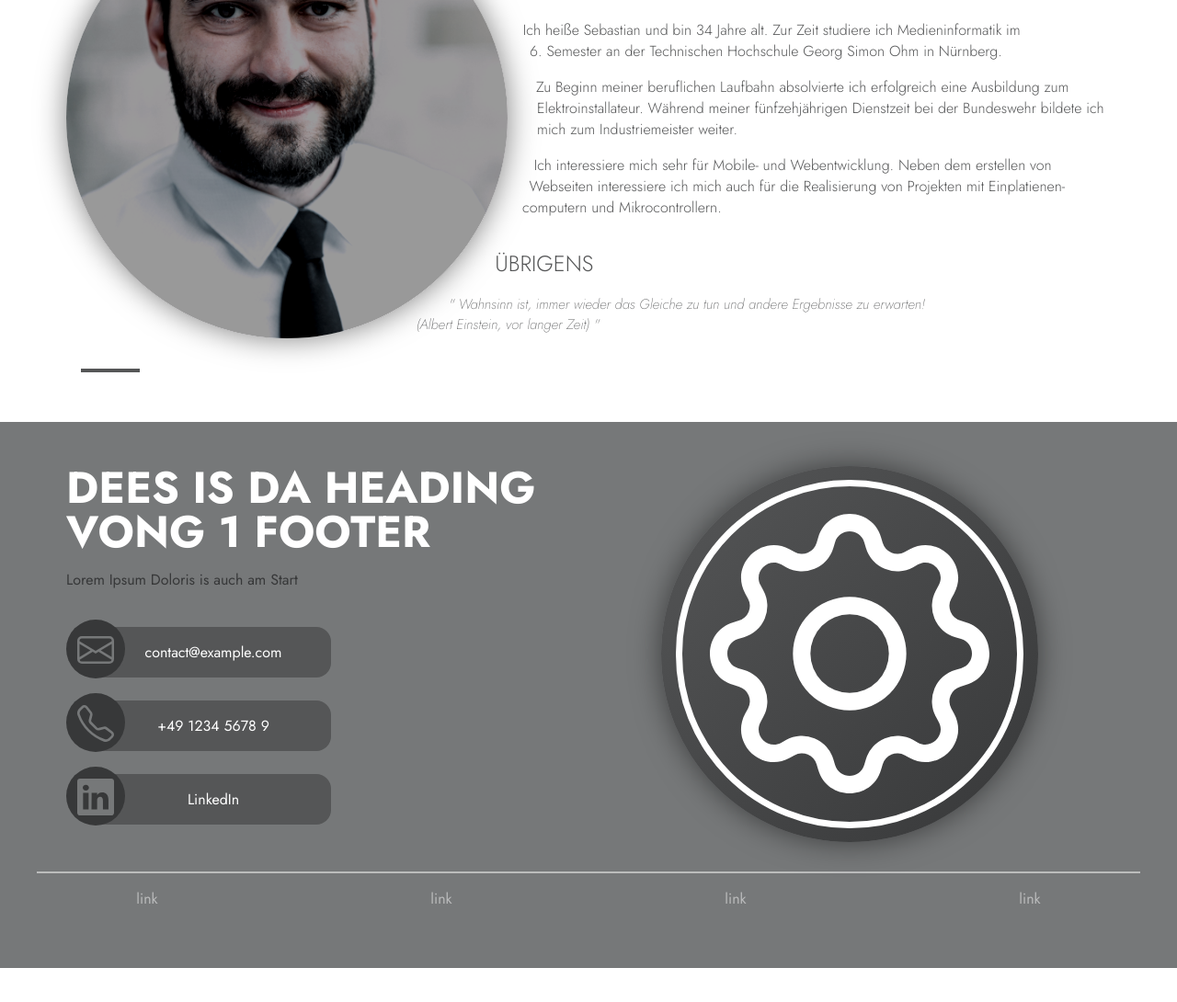
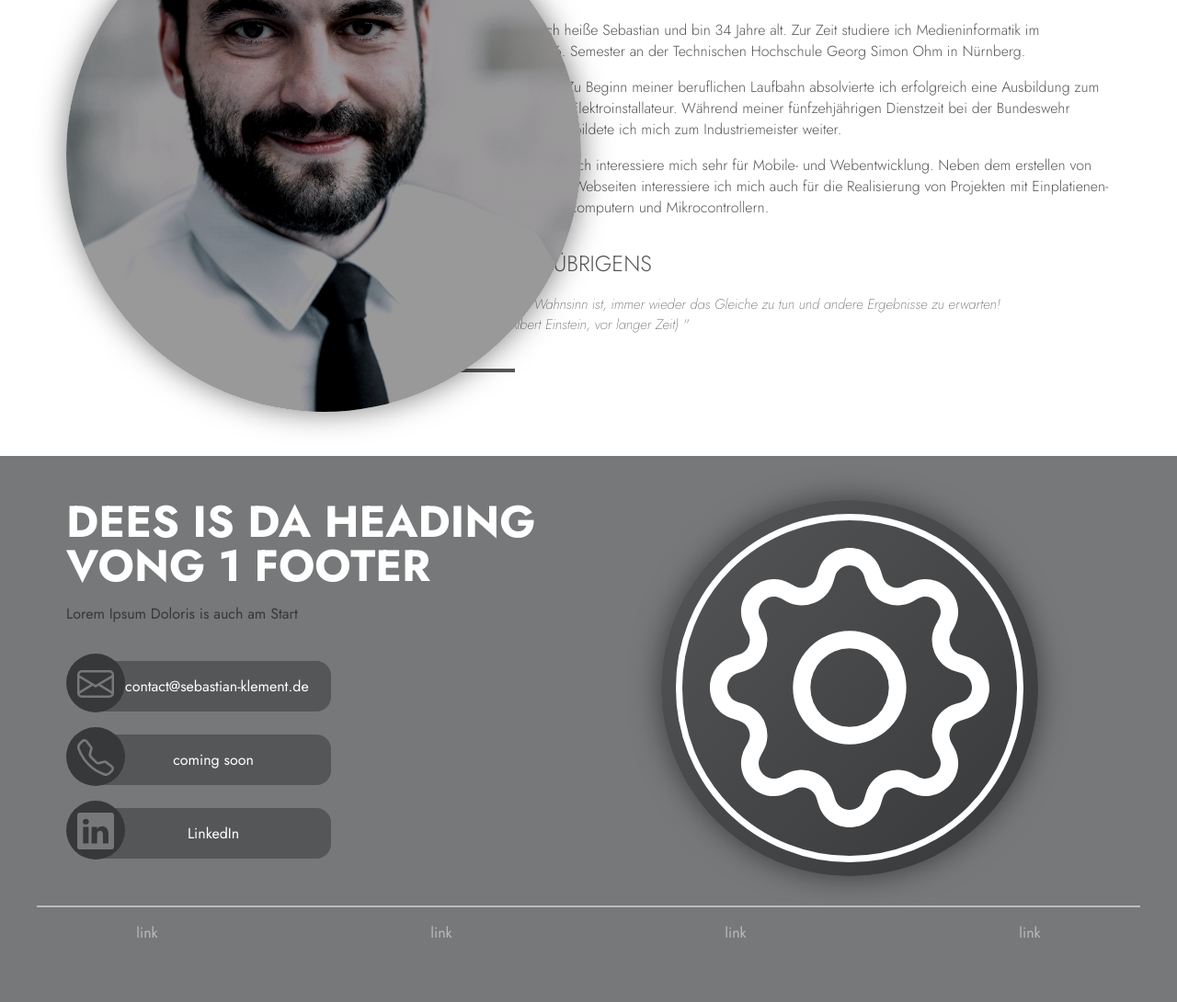
Before and after one commit to Sebastian-Klement/MyFirstWebSite, a plain HTML site: page bewerbung/index.html in a window 1280 px wide. Shown: the part 1466-2556 px from the top of the page at 92% size. Before the commit the page ends 2519 px from the top, so only its background shows below. Drawn offline with Linux system fonts and the light colour scheme.

Commit message:
mailadd geändert

```diff
--- a/bewerbung/index.html
+++ b/bewerbung/index.html
@@ -286,7 +286,7 @@
               class="footer__contact-item-link"
               href="mailto:contact@example.com"
               target="_blank"
-              >contact@example.com</a
+              >contact@sebastian-klement.de</a
             >
           </div>
           <div class="footer__contact-item">
@@ -301,7 +301,7 @@
               class="footer__contact-item-link"
               href="tel:+49123456789"
               target="_blank"
-              >+49 1234 5678 9</a
+              >coming soon</a
             >
           </div>
           <div class="footer__contact-item">
--- a/bewerbung/styles/pages/home/_about.scss
+++ b/bewerbung/styles/pages/home/_about.scss
@@ -7,7 +7,7 @@
 }
 
 .about__img {
-  $-img-size: 30rem;
+  $-img-size: 35rem;
 
   width: $-img-size;
   height: $-img-size;
```
Also changed, not shown: bewerbung/dist/main.css.
